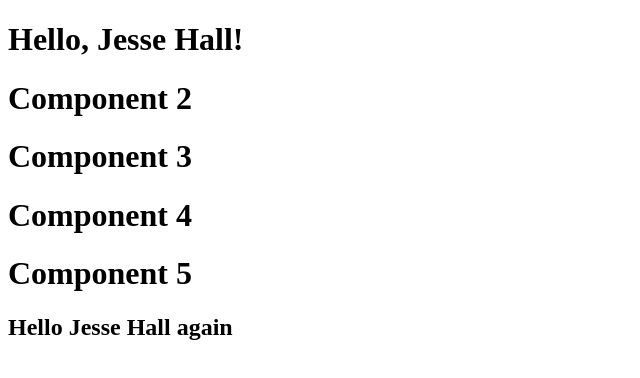
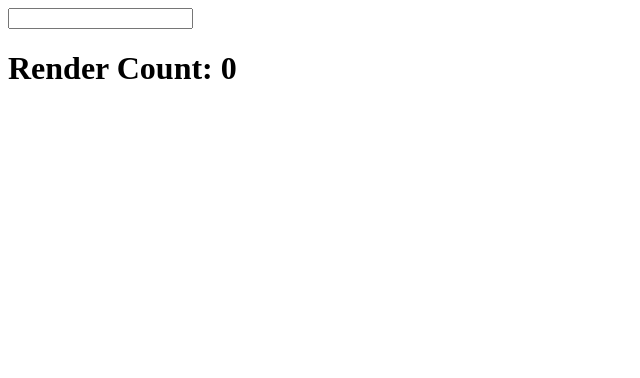
Before and after one commit to mmdmthr/learn-react, a React (Create React App) app: page / in a window 1280 px wide. Shown: the top 378 px of the page, without its empty margins (0-640 px from the left). Built offline with nearby package versions, Linux system fonts and the light colour scheme.

Commit message:
react useRef hook does not cause re-renders

```diff
--- a/src/index.js
+++ b/src/index.js
@@ -1,56 +1,25 @@
-import { useState, createContext, useContext } from "react";
+import { useState, useEffect, useRef } from "react";
 import ReactDOM from "react-dom/client";
 
-const UserContext = createContext();
+function App() {
+    const [inputValue, setInputValue] = useState("");
+    const count = useRef(0);
 
-function Component1() {
-    const [user, setUser] = useState("Jesse Hall");
-
-    return (
-        <UserContext.Provider value={user}>
-            <h1>Hello, {user}!</h1>
-            <Component2 user={user} />
-        </UserContext.Provider>
-    )
-}
-
-function Component2() {
-    return (
-        <>
-            <h1>Component 2</h1>
-            <Component3 />
-        </>
-    )
-}
-
-function Component3() {
-    return (
-        <>
-            <h1>Component 3</h1>
-            <Component4 />
-        </>
-    )
-}
-
-function Component4() {
-    return (
-        <>
-            <h1>Component 4</h1>
-            <Component5 />
-        </>
-    )
-}
-
-function Component5() {
-    const user = useContext(UserContext);
+    useEffect(() => {
+        count.current = count.current + 1;
+    });
 
     return (
         <>
-            <h1>Component 5</h1>
-            <h2>Hello {user} again</h2>
+            <input
+                type="text"
+                value={inputValue}
+                onChange={(e) => setInputValue(e.target.value)}
+            />
+            <h1>Render Count: {count.current}</h1>
         </>
     )
 }
 
 const root = ReactDOM.createRoot(document.getElementById('root'));
-root.render(<Component1 />);
+root.render(<App />);
```
